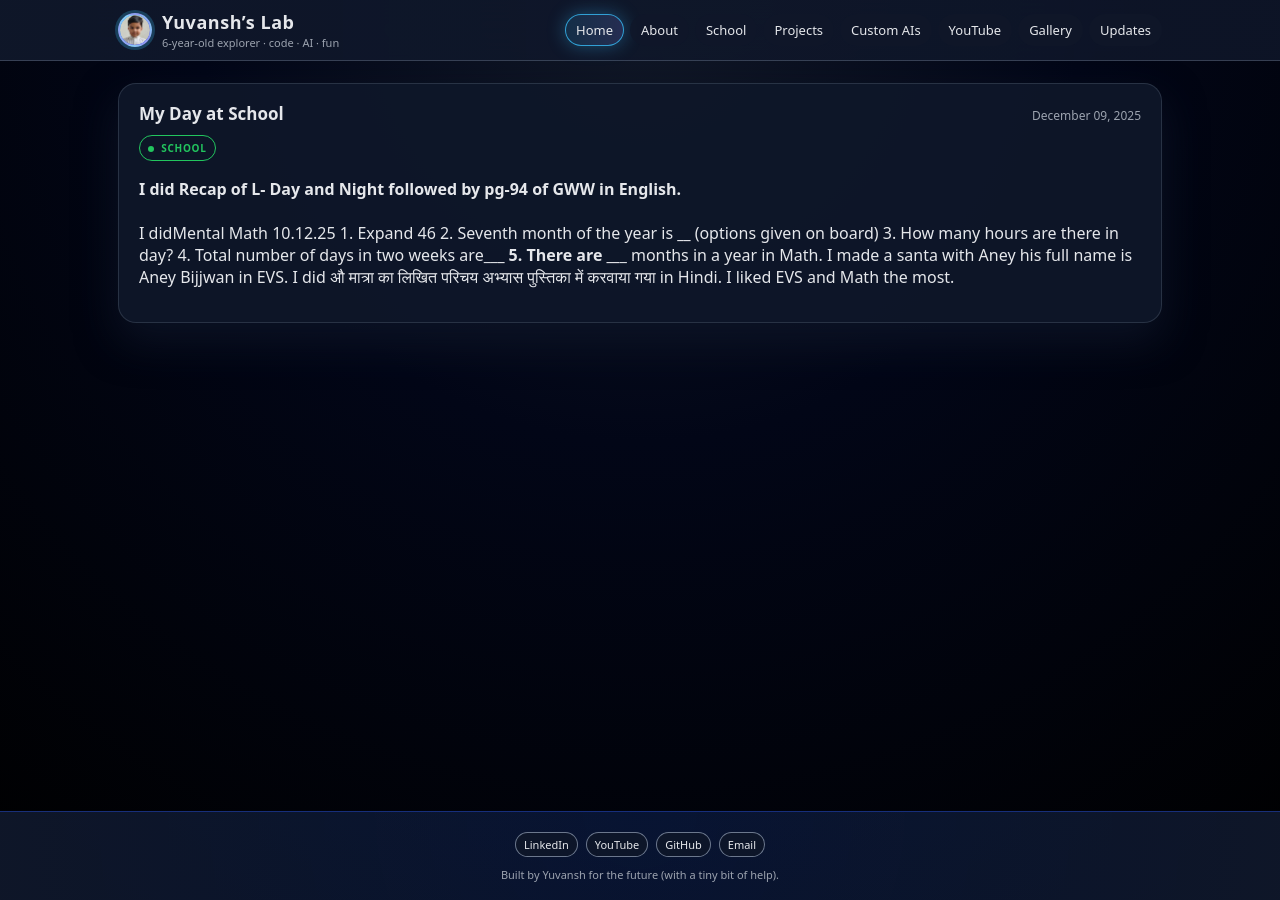
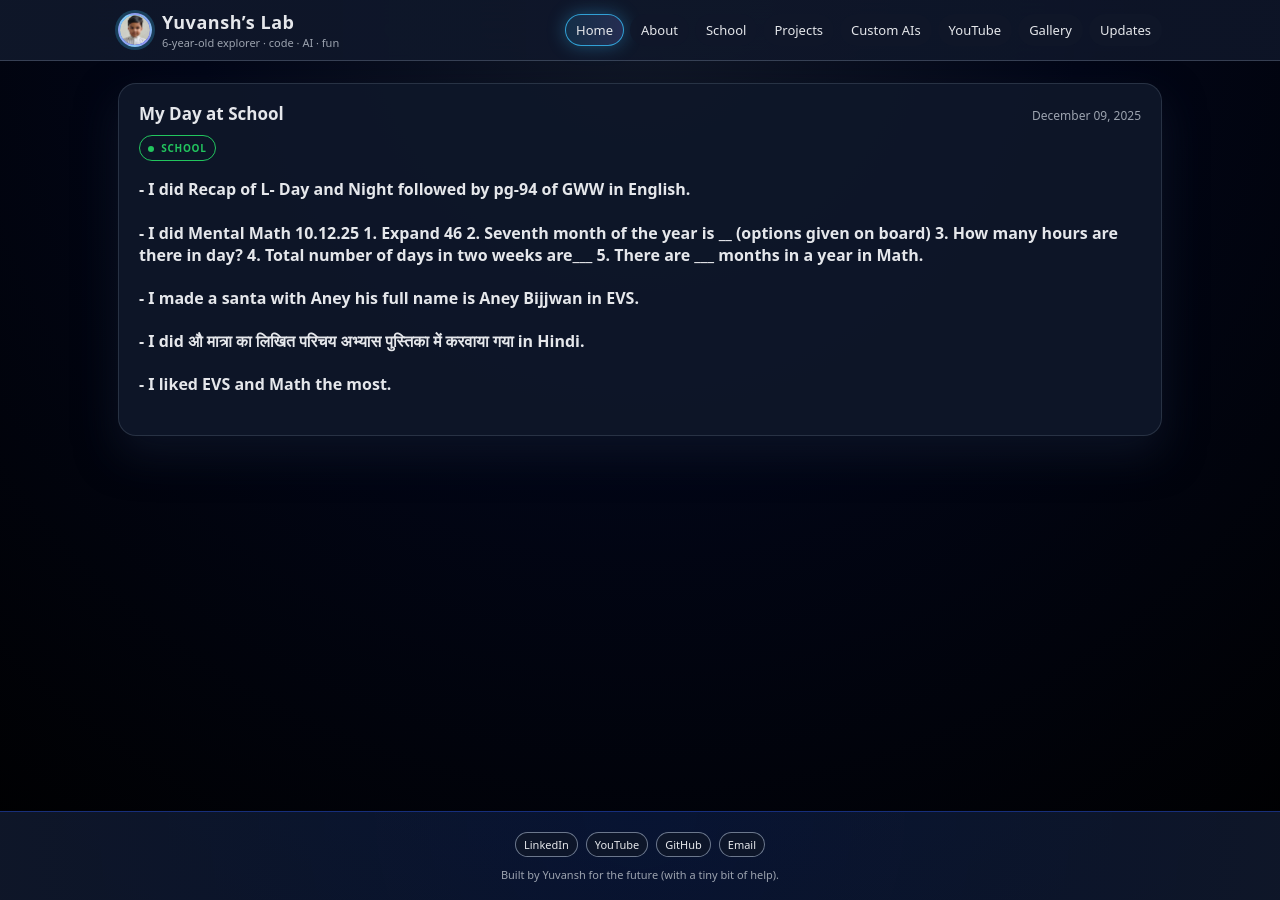
Before and after one commit to varunjain79/yuvansh.github.io, a Jekyll site: the page built from _posts/2025-12-09-my-day-at-school.md, in a window 1280 px wide. Built offline with Jekyll 4.4.1, drawn with Linux system fonts in a browser that asks for light colours.

Commit message:
Update 2025-12-09-my-day-at-school.md

```diff
--- a/_posts/2025-12-09-my-day-at-school.md
+++ b/_posts/2025-12-09-my-day-at-school.md
@@ -3,8 +3,8 @@
 category: school
 ---
 
-#### I did Recap of L- Day and Night followed by pg-94 of GWW in English.
-I didMental Math 10.12.25 1. Expand 46 2. Seventh month of the year is ______ (options given on board) 3. How many hours are there in day? 4. Total number of days in two weeks are_____ 5. There are _____ months in a year  in Math.
-I made a santa with Aney his full name is Aney Bijjwan in EVS.
-I did औ मात्रा का लिखित परिचय अभ्यास पुस्तिका में करवाया गया in Hindi.
-I liked EVS and Math the most.
+#### - I did Recap of L- Day and Night followed by pg-94 of GWW in English.
+#### - I did Mental Math 10.12.25 1. Expand 46 2. Seventh month of the year is ______ (options given on board) 3. How many hours are there in day? 4. Total number of days in two weeks are_____ 5. There are _____ months in a year  in Math.
+#### - I made a santa with Aney his full name is Aney Bijjwan in EVS.
+#### - I did औ मात्रा का लिखित परिचय अभ्यास पुस्तिका में करवाया गया in Hindi.
+#### - I liked EVS and Math the most.
```
